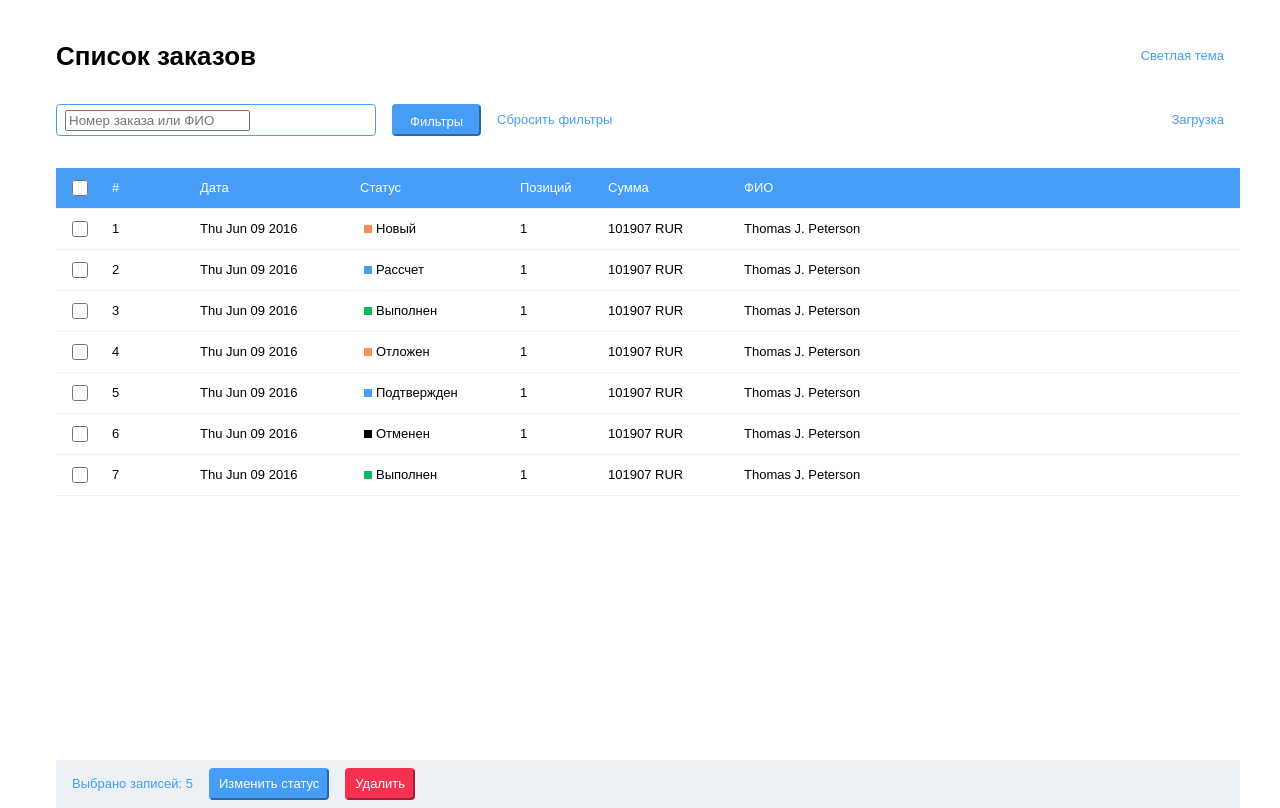
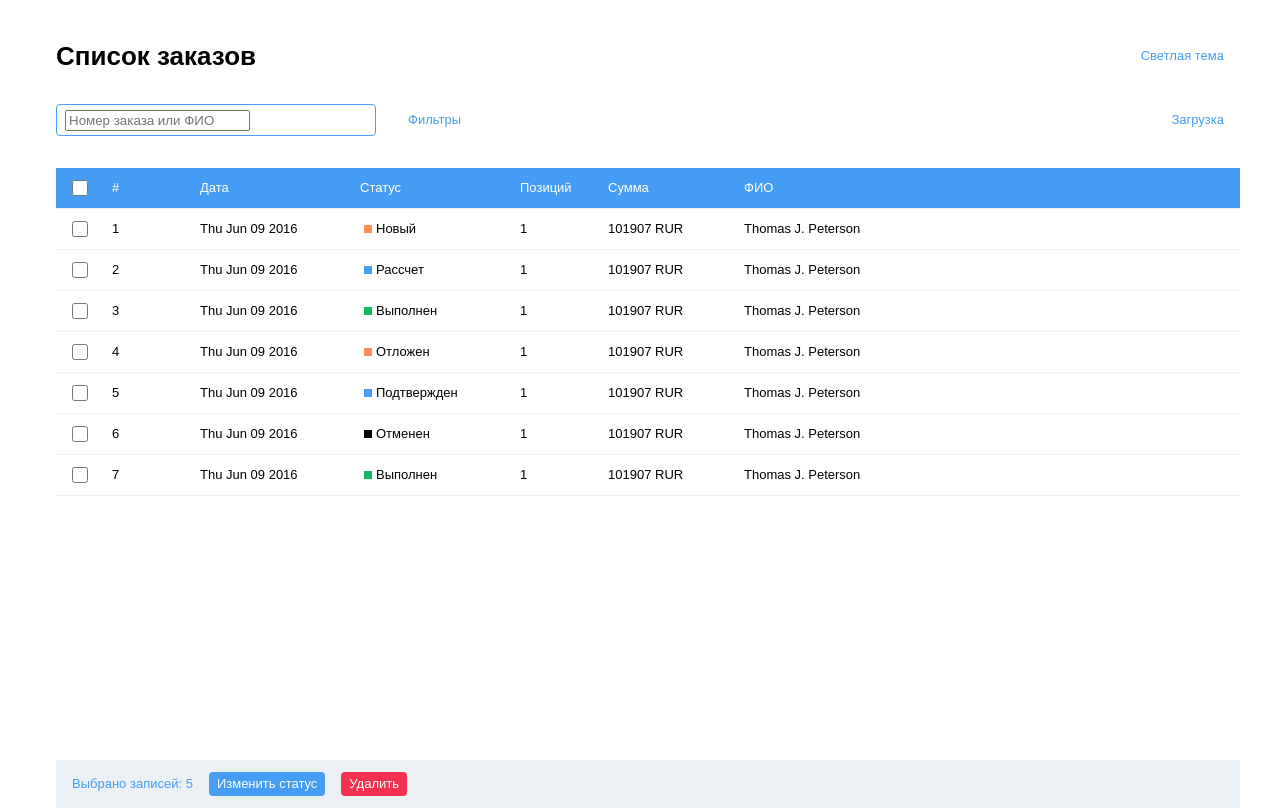
Before and after one commit to StrixSeloputo/admin-panel, a React (Create React App) app: page / in a window 1280 px wide. Built offline with nearby package versions, Linux system fonts and the light colour scheme.

Commit message:
Поправлены действия по клику на кнопку Фильтры

```diff
--- a/src/components/common/Button.css
+++ b/src/components/common/Button.css
@@ -2,8 +2,8 @@
 
 button {
     vertical-align: middle;
-    height: var(--height-medium);
     border-radius: 4px;
+    border-width: 0;
     padding: 8px 16px;
     margin-right: 16px;
 }
@@ -11,6 +11,7 @@ button {
 .padding-small {
     padding: 4px 8px;
 }
+
 .padding-medium {
     padding: 8px 16px;
 }
@@ -41,3 +42,9 @@ button.link {
     border: none;
     padding: 8px 0;
 }
+
+button.link-padding-16 {
+    color: var(--status-blue);
+    background: none;
+    border: none;
+}
--- a/src/components/common/Input.js
+++ b/src/components/common/Input.js
@@ -1,9 +1,9 @@
 import React from 'react';
 
 function Input(props) {
-    const {hint} = props
+    const {hint, className} = props
     return (
-        <input type="text" placeholder={hint} />
+        <input type="text" placeholder={hint} className={className}/>
     );
 }
 
--- a/src/components/control_panel/ControlPanel.css
+++ b/src/components/control_panel/ControlPanel.css
@@ -5,7 +5,6 @@
     flex-direction: row;
     justify-content: space-between;
     align-items: flex-start;
-
     /*margin-bottom: 16px;*/
 }
 
@@ -18,18 +17,3 @@
 .extra-action {
 
 }
-
-.control-panel__text-input {
-    display: block;
-    width: var(--text-input-width);
-    height: var(--height-medium);
-    background: var(--middle-purple-color);
-    margin-right: var(--padding-small);
-}
-
-.control-panel__item {
-    display: block;
-    width: var(--height-medium);
-    height: var(--height-medium);
-    background: var(--middle-purple-color);
-}
--- a/src/components/control_panel/ControlPanel.js
+++ b/src/components/control_panel/ControlPanel.js
@@ -13,13 +13,15 @@ class ControlPanel extends Component {
 
     render() {
         const filterPanel = this.state.isFilterOpen && <FilterPanel/>;
+        const clearFilterButton = this.state.isFilterOpen && <ClearFilterButton clearFilter={this.clearFilter.bind(this)} />;
         return (
             <div style={{marginBottom: "32px"}}>
                 <div className="control-panel">
                     <div className="action-button">
                         <Searchbar/>
-                        <FilterButton openFilter={this.openFilter} />
-                        <ClearFilterButton/>
+                        <FilterButton isFilterOpen={this.state.isFilterOpen}
+                                      switchFilter={this.switchFilter.bind(this)} />
+                        {clearFilterButton}
                     </div>
                     <div className="extra-action">
                         <ReloadButton/>
@@ -30,10 +32,14 @@ class ControlPanel extends Component {
         )
     }
 
-    openFilter = () => {
+    switchFilter = () => {
+        console.log("switch filter");
+        this.clearFilter();
         this.setState({
             isFilterOpen: !this.state.isFilterOpen
         });
     }
+
+    clearFilter = () => {/*todo*/}
 }
 export default ControlPanel;
--- a/src/components/control_panel/FilterButton.js
+++ b/src/components/control_panel/FilterButton.js
@@ -1,16 +1,12 @@
 import React, {Component} from "react";
 import Button from "../common/Button";
 
-class FilterButton extends Component {
-
+export default class FilterButton extends Component {
     render() {
-        const {openFilter} = this.props;
         return (
-            <Button onClick={openFilter}
-                    className="blue-medium"
+            <Button onClick={this.props.switchFilter}
+                    className={this.props.isFilterOpen ? "blue-medium" : "link-padding-16"}
                     text="Фильтры" />
         )
     }
 }
-
-export default FilterButton;
```
